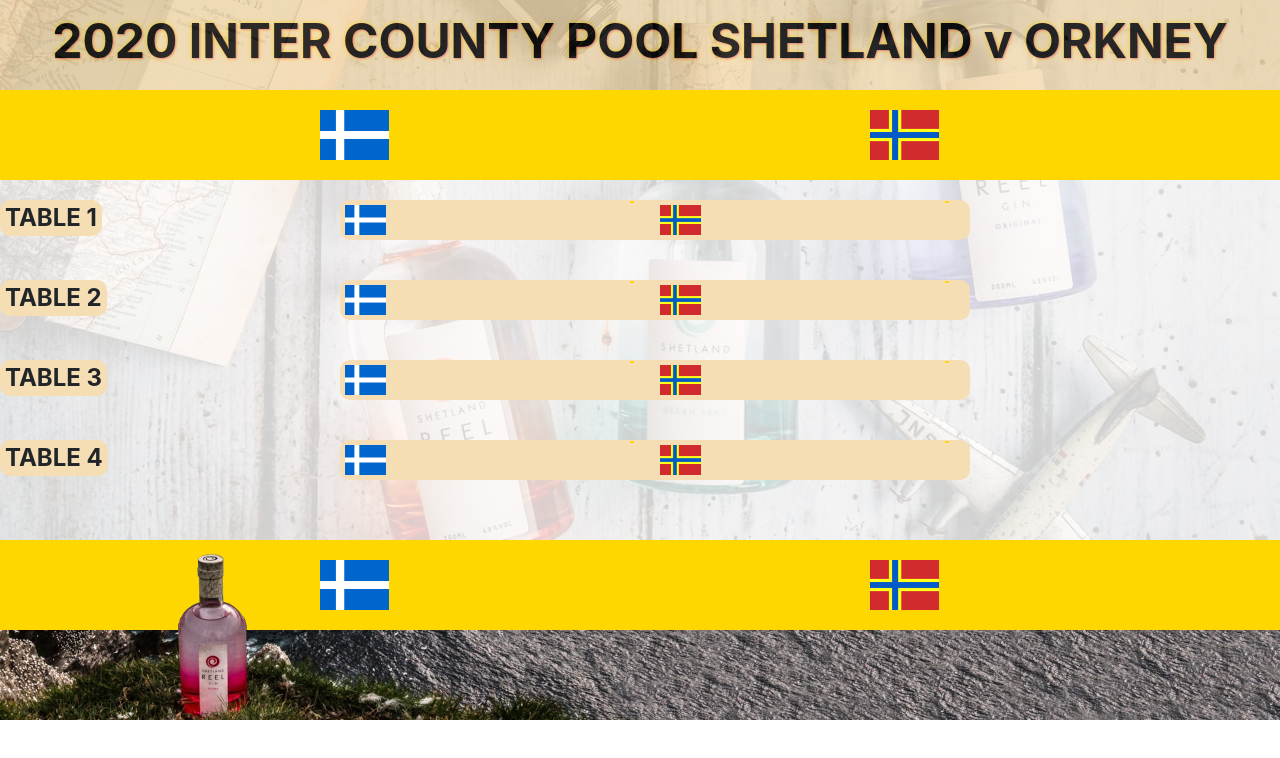
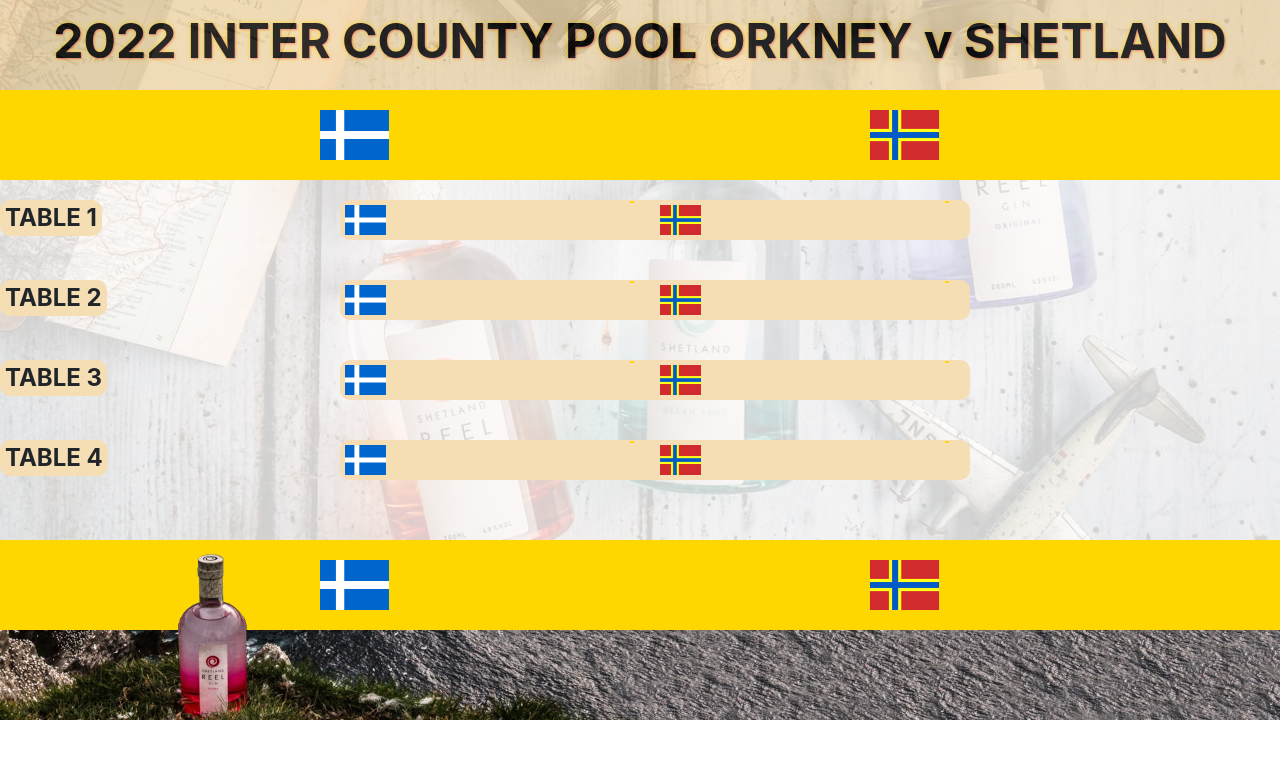
Before and after one commit to stromnessian/icpool, a website: page index.html in a window 1280 px wide. Drawn offline with nearby package versions, Linux system fonts and the light colour scheme; no server answers.

Commit message:
Update year in index.html

```diff
--- a/index.html
+++ b/index.html
@@ -17,7 +17,7 @@
     <!-- COMPETITION TITLE -->
     <div class="competition">
         <div>
-            <label class="competitionLabel" type="text">2020 INTER COUNTY POOL SHETLAND v ORKNEY</label>
+            <label class="competitionLabel" type="text">2022 INTER COUNTY POOL ORKNEY v SHETLAND</label>
         </div>
     </div>
 
```
Also changed, not shown: package.json (+5 -5 lines), 1 other file.
